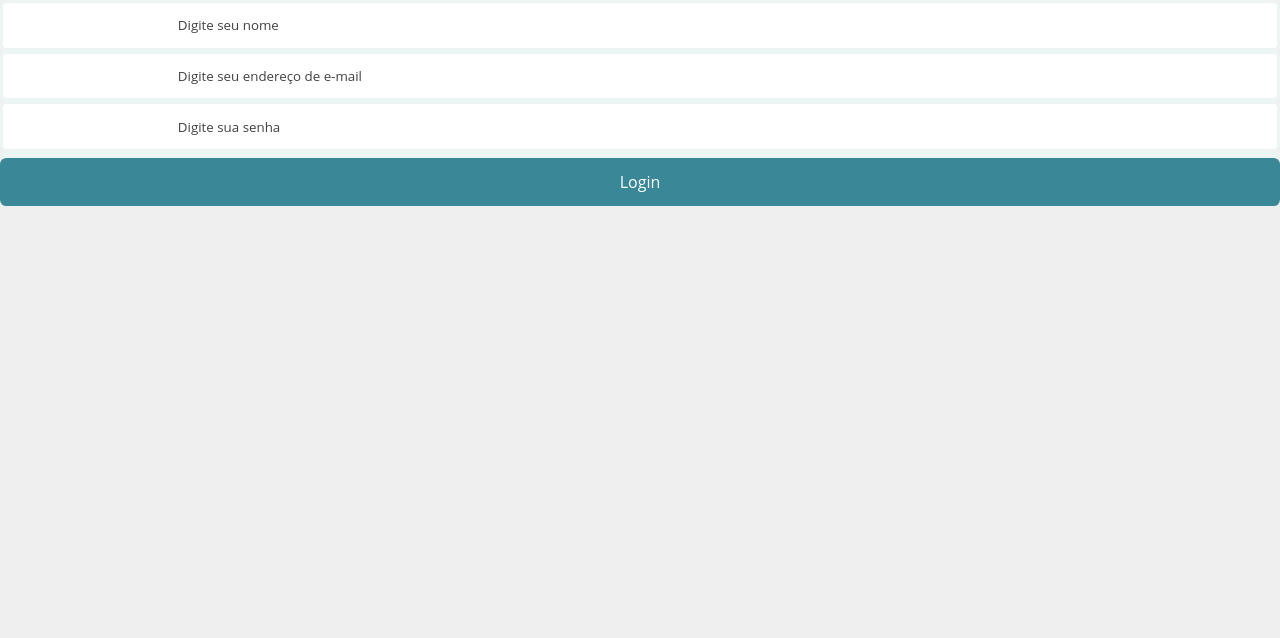
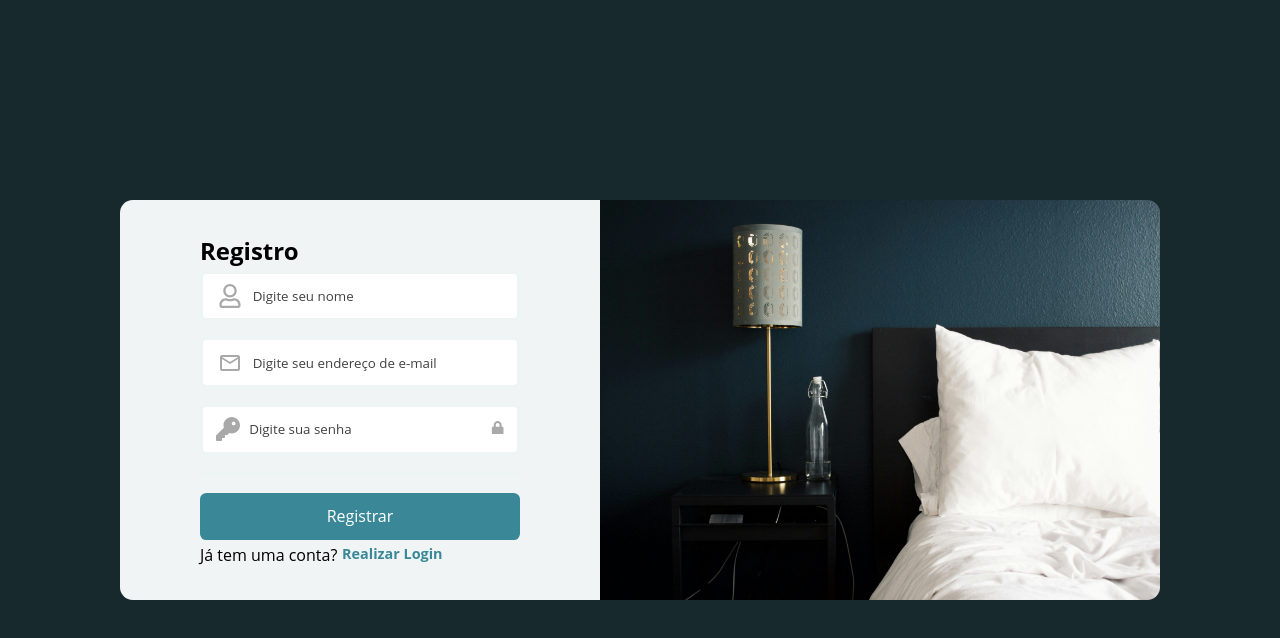
Before and after one commit to PauloRobertt/Sistema-de-Reservas-de-Hotel, a React (Create React App) app in the folder Front-End/hoteleasy/: page /register in a window 1280 px wide. Shown: the top 638 px of the page. Built offline with nearby package versions, Linux system fonts and the light colour scheme; the HTML template or start-up script is replaced by a standard one.

Commit message:
refactor(front-end): melhorar estrutura e estilos da tela de registro
- Ajustada organização do formulário de registro.
- Adicionados novos ícones para entradas de texto.
- Criado arquivo CSS dedicado para a tela de registro.

```diff
--- a/Front-End/hoteleasy/src/components/pages/Register.js
+++ b/Front-End/hoteleasy/src/components/pages/Register.js
@@ -1,7 +1,21 @@
+//Componentes
 import Input from '../form/Input.js';
 import Button from '../form/SubmitButton.js';
+import styles from './Register.module.css';
+import LinkButton from '../layout/LinkButton.js';
+
+//imagem
+import photo from '../../img/photo_form.jpg';
+
 import { useState } from 'react';
 import { useNavigate } from "react-router";
+
+//React Icons
+import { FaRegUser } from "react-icons/fa";
+import { MdOutlineEmail } from "react-icons/md";
+import { FaKey } from "react-icons/fa6";
+import { FaLock } from "react-icons/fa";
+import { FaUnlock } from "react-icons/fa";
 
 export default function Register() {
     const [usuario, setUsuario] = useState({});
@@ -35,8 +49,12 @@ export default function Register() {
     }
 
     return (
-        <form onSubmit={submit}>
+        <div className={styles.container}>
+            <div className={styles.sessionRegister}>
+                <h2>Registro</h2>
+                <form onSubmit={submit} className={styles.form}>
                     <Input
+                        icon={<FaRegUser />}
                         type='text'
                         text='Nome'
                         name='nome'
@@ -45,8 +63,8 @@ export default function Register() {
                         maxLength={100}
                         placeholder='Digite seu nome'
                     />
-
                     <Input
+                        icon={<MdOutlineEmail />}
                         type='email'
                         text='E-mail'
                         name='email'
@@ -55,8 +73,10 @@ export default function Register() {
                         maxLength={100}
                         placeholder='Digite seu endereço de e-mail'
                     />
-
                     <Input
+                        iconCadeadoLock={<FaLock />}
+                        iconCadeadoUnLock={<FaUnlock />}
+                        icon={<FaKey />}
                         type='password'
                         text='Senha'
                         name='senha'
@@ -66,18 +86,28 @@ export default function Register() {
                         minLength={8}
                         placeholder='Digite sua senha'
                     />
-
                     <Input
                         type='hidden'
                         name='role'
                         value={usuario.role = 'USER'}
                         handleOnChange={handleEmail}
                     />
-
                     <Button
-                tipo='type'
-                text='Login'
+                        tipo='submit'
+                        text='Registrar'
                     />
                 </form>
+                <p className={styles.linkLogin}>
+                    Já tem uma conta?
+                    <LinkButton
+                        caminho='/login'
+                        text='Realizar Login'
+                    />
+                </p>
+            </div>
+            <div className={styles.containerImagem}>
+                <img src={photo} alt='' />
+            </div>
+        </div>
     );
 }
```
Lines whose indentation alone changed are shown as unchanged.
